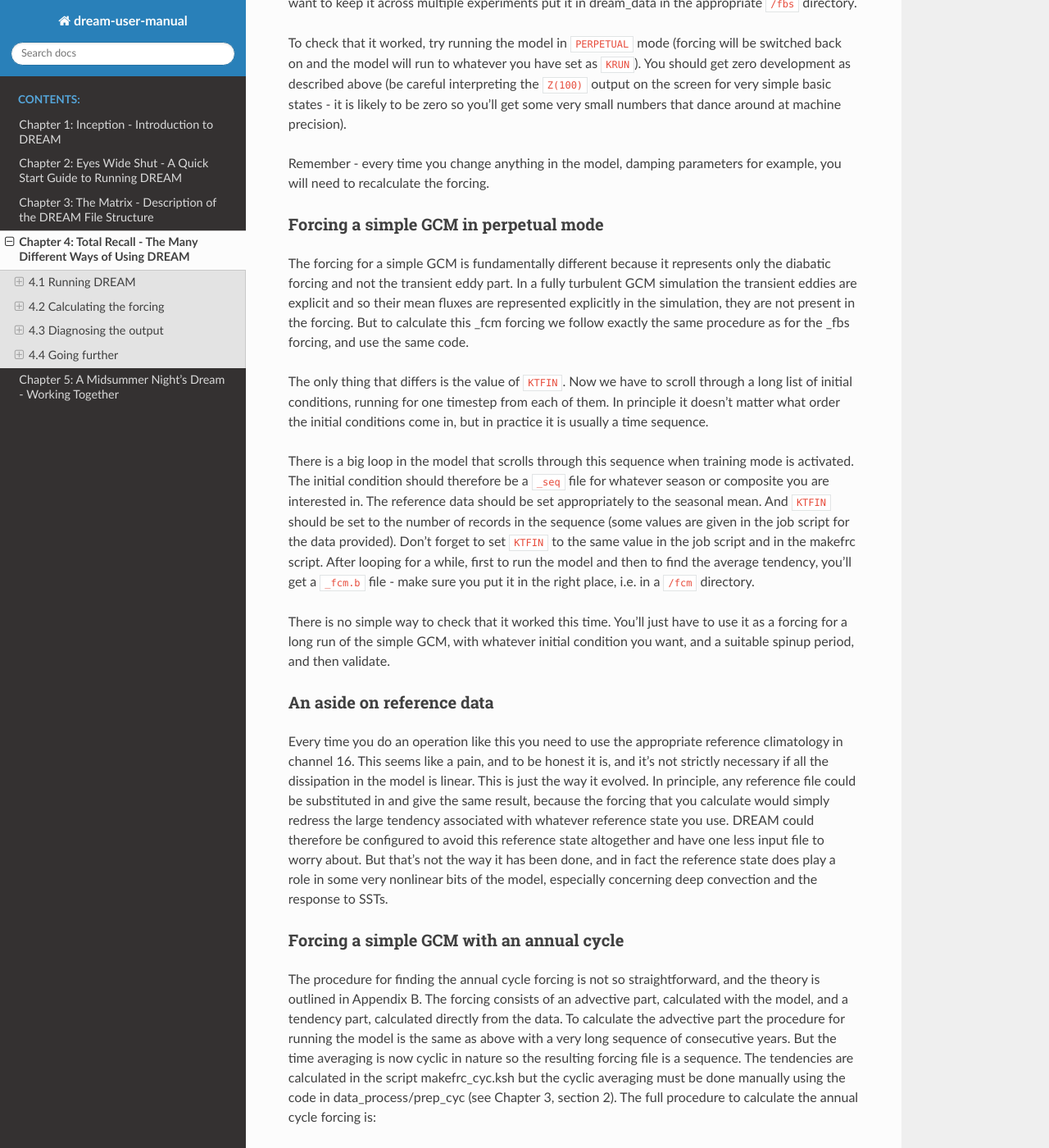
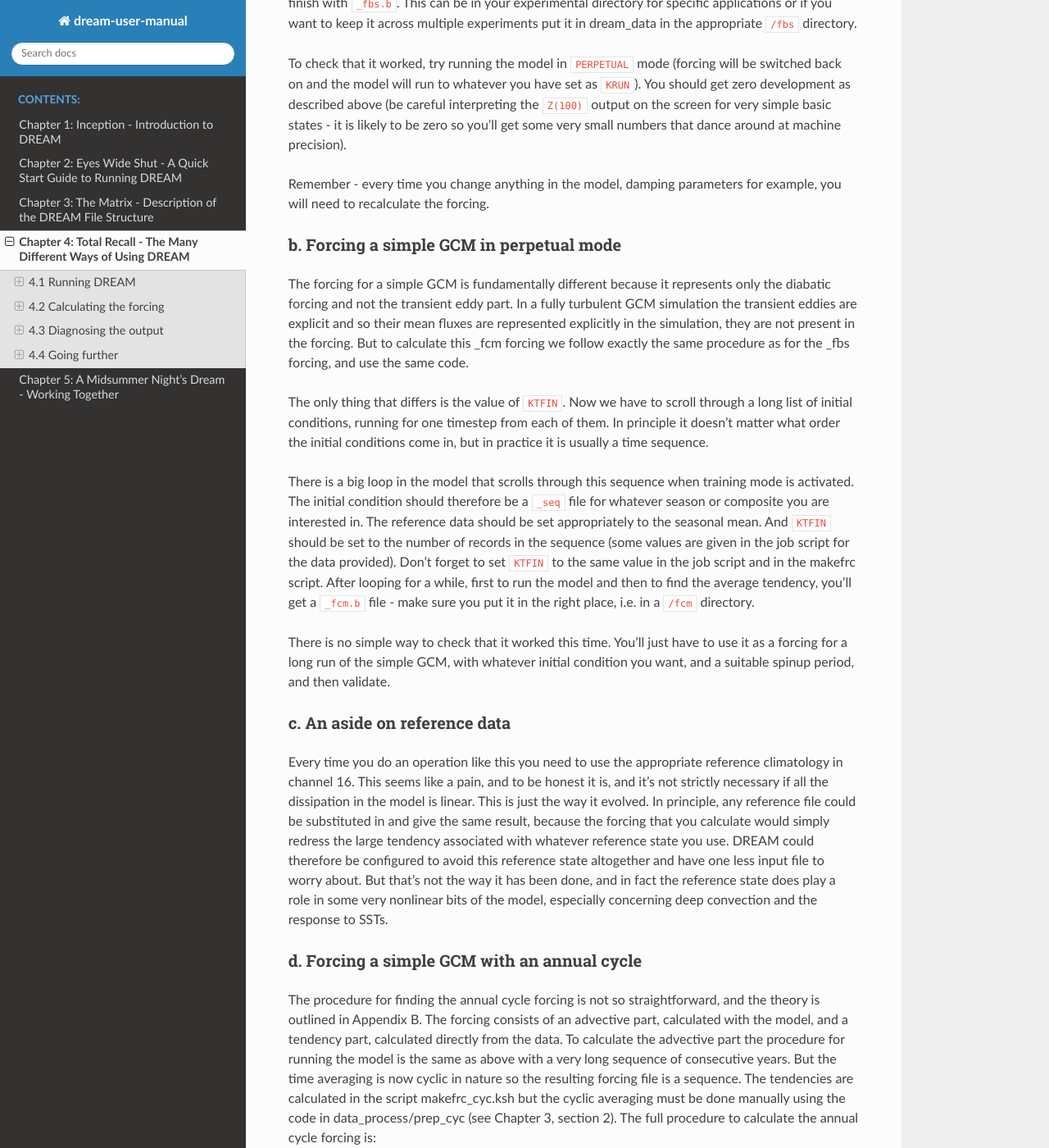
Before and after one commit to dream-gcm/usermanual, a Sphinx documentation site: the page built from source/Chapter4.md, in a window 1280 px wide and 1400 px high, scrolled down 6107 px. Shown: the whole window at 82% size. Built offline with Sphinx 7.4.7 and the Read the Docs theme 2.0.0, drawn with Linux system fonts in a browser that asks for light colours; some of the changed text lies outside the part shown.

```diff
--- a/source/Chapter4.md
+++ b/source/Chapter4.md
@@ -4,7 +4,7 @@
 ---
 ## 4.1 Running DREAM
 
-### A tour of the job script
+### a. A tour of the job script
 Let’s look in more detail now at `runmodel_v8.1.ksh`.
 
 First you choose your resolution with `RESSP` and `RESGR`. They should match, i.e. T31G96 or T42G128. In fact if you choose a different combination the model will still run, so if for example you want to degrade the resolution of the grid-point calculations compared to the spectral resolution, or vice versa, it is possible but an unlikely use case.
@@ -57,7 +57,7 @@ The rest is just a matter of choosing files. Your initial condition would normal
 When you come to do diagnostics you should skip a set number of spinup days and look at the mean (and maybe fluxes) over the remainder of the run. A spinup of about a month is usually sufficient. For statistically significant results for a climate signal you’ll have to experiment. The model can display some very low frequency variability so be prepared to do long runs. The length of the runs you’ll need to do depends entirely on how strong the perturbation you are testing is, and how strongly the model dynamics responds to it.
 
 
-### Running DREAM as a simple GCM with an annual cycle
+### b. Running DREAM as a simple GCM with an annual cycle
 This is again a GCM-style experiment so again we’re talking control and perturbation. But now you have an annual cycle, you’ll have to do a bit more work on the diagnostics, extracting seasonal means etc. And inevitably you’ll have four seasons to consider.
 
 Technically all you have to do is set `RUNTYPE=“CYCLE”` and choose your initial condition, forcing and reference states accordingly. The model will normally start at the beginning of the calendar year so your initial condition should be a first of January or at least some sort of boreal winter state, and you should consider a spinup. The forcing will be `ERAi_cyc4x_1979-2016_fcm_RM41.b` and the basic state will now also be an annual cycle sequence file `ERAi_cyc4x_1979-2016_RM41.b`. Both these files will step forward once every 6 hours, or 16 timesteps and will return at the end of a 365.25-day model year.
@@ -71,7 +71,7 @@ The comments section at the beginning of this script is extremely comprehensive
 
 A subdirectory is created in your experimental directory for the history records from each ensemble member. Each will have a run number appended to the file name: `history_n`. When all the members have run, the ensemble mean history is calculated and deposited up in your experimental directory. So note that the file in your experimental directory at the end that is called “history” is not a direct product of the model, it is the ensemble mean. This can also all be done for `grid2d` files if you have rainfall but you may need to uncomment those lines from the script.
 
-### Running DREAM as a perturbation model with a fixed basic state
+### c. Running DREAM as a perturbation model with a fixed basic state
 This is the story of a dynamical model with a climatological initial condition, and of the one forcing that will cancel all its tendencies. It’s Arrested Development.
 
 You should try this first: set  `RUNTYPE=“PERPETUAL”` and  `THERMTYPE=“DRY”`
@@ -96,10 +96,11 @@ If you wish to perturb a fixed basic state with an SST anomaly instead there are
 
 To diagnose perturbation runs it’s best to subtract the climatology from the model state, and this can be done in the diagnostics package, furnishing netCDFs that look like anomalies on a resting state. Of course you can also do this independently of the code presented here by using your own software to compare netCDFs generated by the perturbation run with a netCDF of the basic state. As always, it's up to you.
 
+---
 ## 4.2 Calculating the forcing
 The theory of how a set of one-timestep tendencies can represent either diabatic and transient eddy forcing is laid out in Appendix B. Simply put, the _fcm forcing represents just the diabatic terms that are normally parameterised in a GCM. The _fbs forcing represents the sum of this diabatic forcing and the systematic effect of transient flux convergence, often termed “transient eddy forcing”.  The latter is simpler to calculate so we’ll start with that.
 
-### Forcing a perturbation model with a fixed basic state
+### a. Forcing a perturbation model with a fixed basic state
 Suppose you have a basic state that you want to use for perturbation experiments. You want the model to develop as a response to your perturbation, in conjunction with this basic state. The first thing you need is a forcing that will stop the basic state from evolving.
 
 To find this forcing, you take your basic state, use it as an initial condition (channel 10) and also as a reference (channel 16) and run the model with no forcing at all, for just one timestep. To achieve this, all you have to do is set `RUNTYPE=“TRAIN”` and `KTFIN=1`, and make sure all your perturbations are switched off (`LFAN=.F.` and `LSST=.F.`). This setup will impose dry dynamics, switch off the basic forcing and run the model for one timestep.
@@ -110,7 +111,7 @@ To check that it worked, try running the model in `PERPETUAL` mode (forcing will
 
 Remember - every time you change anything in the model, damping parameters for example, you will need to recalculate the forcing.
 
-### Forcing a simple GCM in perpetual mode
+### b. Forcing a simple GCM in perpetual mode
 The forcing for a simple GCM is fundamentally different because it represents only the diabatic forcing and not the transient eddy part. In a fully turbulent GCM simulation the transient eddies are explicit and so their mean fluxes are represented explicitly in the simulation, they are not present in the forcing. But to calculate this _fcm forcing we follow exactly the same procedure as for the _fbs forcing, and use the same code.
 
 The only thing that differs is the value of `KTFIN`. Now we have to scroll through a long list of initial conditions, running for one timestep from each of them. In principle it doesn’t matter what order the initial conditions come in, but in practice it is usually a time sequence.
@@ -119,10 +120,10 @@ There is a big loop in the model that scrolls through this sequence when trainin
 
 There is no simple way to check that it worked this time. You’ll just have to use it as a forcing for a long run of the simple GCM, with whatever initial condition you want, and a suitable spinup period, and then validate.
 
-### An aside on reference data
+### c. An aside on reference data
 Every time you do an operation like this you need to use the appropriate reference climatology in channel 16. This seems like a pain, and to be honest it is, and it’s not strictly necessary if all the dissipation in the model is linear. This is just the way it evolved. In principle, any reference file could be substituted in and give the same result, because the forcing that you calculate would simply redress the large tendency associated with whatever reference state you use. DREAM could therefore be configured to avoid this reference state altogether and have one less input file to worry about. But that’s not the way it has been done, and in fact the reference state does play a role in some very nonlinear bits of the model, especially concerning deep convection and the response to SSTs.
 
-### Forcing a simple GCM with an annual cycle
+### d. Forcing a simple GCM with an annual cycle
 The procedure for finding the annual cycle forcing is not so straightforward, and the theory is outlined in Appendix B. The forcing consists of an advective part, calculated with the model, and a tendency part, calculated directly from the data. To calculate the advective part the procedure for running the model is the same as above with a very long sequence of consecutive years. But the time averaging is now cyclic in nature so the resulting forcing file is a sequence. The tendencies are calculated in the script makefrc_cyc.ksh but the cyclic averaging must be done manually using the code in data_process/prep_cyc (see Chapter 3, section 2). The full procedure to calculate the annual cycle forcing is:
 
 First step:
@@ -139,7 +140,7 @@ Final step:
 * Add the two cycles together (the tendency and advective parts): `add2_hst.f`
 * Smooth it all again: `cyclic_running_mean_spec.f`
 
-### How to calculate forcing perturbations
+### e. How to calculate forcing perturbations
 There are many ways to perturb the model. Let’s start with a simple idealised heating perturbation. In `data_process/prep_fan` open the script `makefan.ksh`. This script will help you to make a spectral forcing perturbation file `_fan.b` by specifying the shape and amplitude of your forcing in grid space.
 
 To do this you will need to edit the fortran program `makefan.f`. This program is set up to generate idealised perturbations either to temperature T or vorticity Z. The first thing it does is set up the amplitude. Then you decide on your vertical profile. There are many to choose from (see `notes_for_forcing_anomalies.rtf`) or you can invent your own. Make sure it integrates to unity between sigma=0,1. Then you specify four coordinates: the longitude and latitude of the centre of the anomaly, and its radius in longitude and latitude directions. The program will fill this ellipse with a cosine-squared bell function and put zeros outside it. Note that makefan.f works on a T42 Gaussian grid but the output can still be used to make T31 forcing anomalies.
@@ -150,9 +151,10 @@ If you want a time-dependent forcing perturbation then you can create a time seq
 
 Sequences of forcing anomaly data are read by the model at a frequency determined by the namelist variable `KOUNTFAN` until it reaches the end of the sequence, then it will rewind and repeat. If you want to be a bit less idealised, then you can read the forcing anomaly from grid data using `makefan_ReadGrid.f`. These programs should serve as an example of how it’s done and form this basis you can develop your forcing anomalies as you please.
 
+---
 ## 4.3 Diagnosing the output
 
-### Time-mean diagnostics
+### a. Time-mean diagnostics
 So you’ve run the model and successfully produced a history file with all the model dynamics. And if you ran the wet version you might have `history_grid2d` and `3d` with rainfall and diabatic heating as well. Well done, you’re about half way there. It remains to convert this information into useable form and then visualise it.
 
 There are a few basic ways you’ll want to visualise the output. The diagnostics package is very focussed on horizontal maps on selected model levels. These can be written straight to netCDF, and there is a fairly comprehensive set of diagnosed variables. For vertical sections you’ll have to delve into the binary 3d output and do it yourself. And then there are a few basic arithmetic operations you’ll want to do: time sequences and time averages; anomalies from a reference state, and possibly time-mean second order transient fields, with various time-filters. This is all possible in the diagnostics package. Needless to say this is all in the `dream_model/diagnostics` directory.
@@ -198,10 +200,10 @@ The gridan programs are more limited in scope and only concern grid output from
 * `pptdeep` - precipitation rate from the deep convection scheme - mm/day
 * `condheat` - condensation heating (3d variable) - degrees/day.
 
-### Sequence diagnostics
+### b. Sequence diagnostics
 The second half of model_output.ksh repeats these operations for the sequential model output. So it will produce netCDFs with a time dimension. There is nothing new to say about this, it is just a repeat of the calls used for the time mean. The only thing worth mentioning is that the namelist input is written again here - so you have the opportunity to make different choices for time mean and sequential output. You could, for example use different levels for time mean and sequential data, or plot full fields for the time-mean and anomalies for the sequence, or request binary output only for the time-mean, or whatever combination you desire. All these choices are for the moment in this lower level script as I expect them to be fairly standardised, and thus choose not to clutter the top level scripts.
 
-### Time-filtered transient fluxes, variance and eddy kinetic energy
+### c. Time-filtered transient fluxes, variance and eddy kinetic energy
 It remains to discuss time filtering and second order products. This is a fairly recent development and it is all dealt with from the script `run_output_flux.ksh`. This starts off the same way as run_output.ksh to do the basic mean and sequence diagnostics. Then the script deals with filtering and fluxes. The sequence of operations is as follows:
 
 1. Run model output on history file, skipping spinup, with sequence and mean output. A copy of run_output.ksh so you only need to run this one script. Note that lbinflux is set to true, so further sequence and mean diagnostics are output to binary grid. These extra files include eddy kinetic energy, momentum flux and zonal and meridional fluxes of temperature and specific humidity, as well as geopotential height and vertical velocity.
@@ -232,7 +234,7 @@ Finally, if you do decide to use the filtered-transient package, bear in mind th
 ---
 ## 4.4 Going further
 
-### Diagnosis of normal modes and time-independent solutions
+### a. Diagnosis of normal modes and time-independent solutions
 Linear analysis around a fixed basic state is one of the things that DREAM has been used for quite a bit. For mathematical details see Appendix B section 3. The trick of fixing the basic state in a time-stepping model allows you to track the response to a perturbation in the forcing for a limited time, usually about 20 days. After this, the instability of the basic sate starts to manifest, in the form of exponentially growing modes that usually look like midlatitude wavetrains. They can be a nuisance, because they are pretty independent of whatever carefully designed perturbation you are trying to study. On the other hand they can be interesting in their own right as a fundamental property of the basic state.
 
 DREAM has provisions for addressing both these concerns. So if you want to study the structure and growth rate of the fastest growing normal mode on a given basic state, you can enable the modefinder. Choose your basic state. Set the forcing to maintain it as explained above. Then set `LMODE=.T.` in the namelist. Oh and make sure you initialise with a state that has enough multi-scale information to break the symmetry of whatever basic state you’re using, especially if it is zonally uniform, because the modes you’re looking for won’t be zonally uniform and they have to grow from something.
@@ -245,14 +247,14 @@ The stability or otherwise of the basic state depends on both its three-dimensio
 
 What if you’re interested in the time-independent response to a given forcing anomaly but your basic state is unstable ? Time stepping the model will not converge to a fixed anomaly solution, but rather degenerate into instability and chaos. But if you stabilise your basic state you’ll find that you can then repeat your perturbation experiment and a long run will converge to a time independent state. You don’t get something for nothing though, because the extra damping will considerably weaken the response so it won’t be the same as the imagined time-independent response with standard damping parameters. A crude fix to this is to use various values of `TAUSTAB` and then extrapolate back to zero extra damping. The fortran program `data_process/data_main/TILS.f` will calculate the solution using a quadratic extrapolation with three values of `TAUSTAB` (note that the extrapolation is actually done in terms of damping rate, not timescale). `TILS` stands for Time Independent Linear Solution. It will only be linear if by construction your perturbation is small. Otherwise it’s nonlinear but it will still work.
 
-### Nudging
+### b. Nudging
 Set `LNUDGE=.T.` to activate the nudging option. This is a linear relaxation towards a prescribed state that takes place in grid space. This makes it possible to nudge specific regions whilst leaving the solution unconstrained over the rest of the globe. It’s useful to evaluate the remote impact of some observed sequence of events.
 
 The nudging state is separate from the rest of the input data and so can be different to the model’s reference state. It can be a single-record fixed state or a sequence. The model will read the next record from this file periodically, at a frequency that can be set to `KOUNTNUDGE` timesteps (default 16, i.e. 6 hours). If it reaches the end of the file it will rewind and start again. Each time the nudge state is read it is transformed to grid space and the variables `u`,`v`,`T`,`q` at all levels and sp are relaxed towards this state on a timescale specified by `TAUNUDGE` (default 6 hours).
 
 The region in which nudging occurs is defined by the grid coordinates `IWNDG`, `IENDG` for the western and eastern boundaries and `JNNDG`,`JSNDG` for the northern and southern boundaries which define the mask `RMASKNDG` (see Appendix A for details of the model grid). The strength of the nudging is halved on the grid boundaries for a smooth transition to un-nudged regions.
 
-### Moisture, condensation and convection
+### c. Moisture, condensation and convection
 When you choose the setup option `THERMTYPE=“WET”` you are activating schemes that will condense water vapour to produce precipitation and heating. The conditions under which this happens, and the amount and distribution of precipitation and heat requires some explanation, as  the user has a great deal of control over these routines. The three essential switches that are thrown to positive are `LCHX`, `LLSR` and `LDEEP`. Let’s take them in reverse order.
 
 #### Deep Convection:
@@ -284,7 +286,7 @@ There is also a modification to the temperature forcing to account for exactly t
 
 This pragmatic forcing strategy has lead to some reasonably realistic rainfall climatologies, and so forms the basis of a hybrid dynamical-physical-empirical general circulation model. The ability to simulate rainfall opens up a lot of applications that were not possible for a simple dry GCM.
 
-### Adding sea surface temperature effects
+#### Adding sea surface temperature effects
 How the atmosphere reacts to an anomaly in the sea surface temperature is the subject of major importance and a vast literature. Because of the coupled nature of surface fluxes, convection and radiation it is difficult to derive empirical rules. But this doesn’t stop us from trying. We restrict ourselves to the tropics where we can more safely argue that the ocean forces the atmosphere, and to time scales long enough to hope we can apply empirical rules. The causal logic is that the SSTA leads to an anomaly in precipitation which in turn is translated into diabatic heating and fed into the model. Much of the architecture of the model’s convection scheme can be co-opted into this problem to take an anomalous precipitation rate and feed it into a deep convective heating profile.
 
 Set `LSST=.T.` and the model will expect to read two gridded SST datasets. Into channel 18 it will read a long term climatology, either fixed or developing. The default assumption is that it changes once per month but this can be modified with `KOUNTSSTC`. The SST data read into channel 17 can be either a realistic weekly value (this period can be modified with `KOUNTSST`) or an anomaly. Either way, the model is interested in the SST anomaly. How the model interprets channel 17 depends on the value of `ISSTREAD`. If `ISSTREAD=1`, then the model treats channel 17 as SST data and calculates the anomaly as the difference between this and the climatology (channel 18). If `ISSTREAD=2` the model will interpret channel 17 directly as an SST anomaly.
--- a/source/index.rst
+++ b/source/index.rst
@@ -9,7 +9,7 @@ DREAM user manual
    :width: 300
 
 .. toctree::
-   :maxdepth: 2
+   :maxdepth: 3
    :caption: Contents:
 
    Chapter1
```
